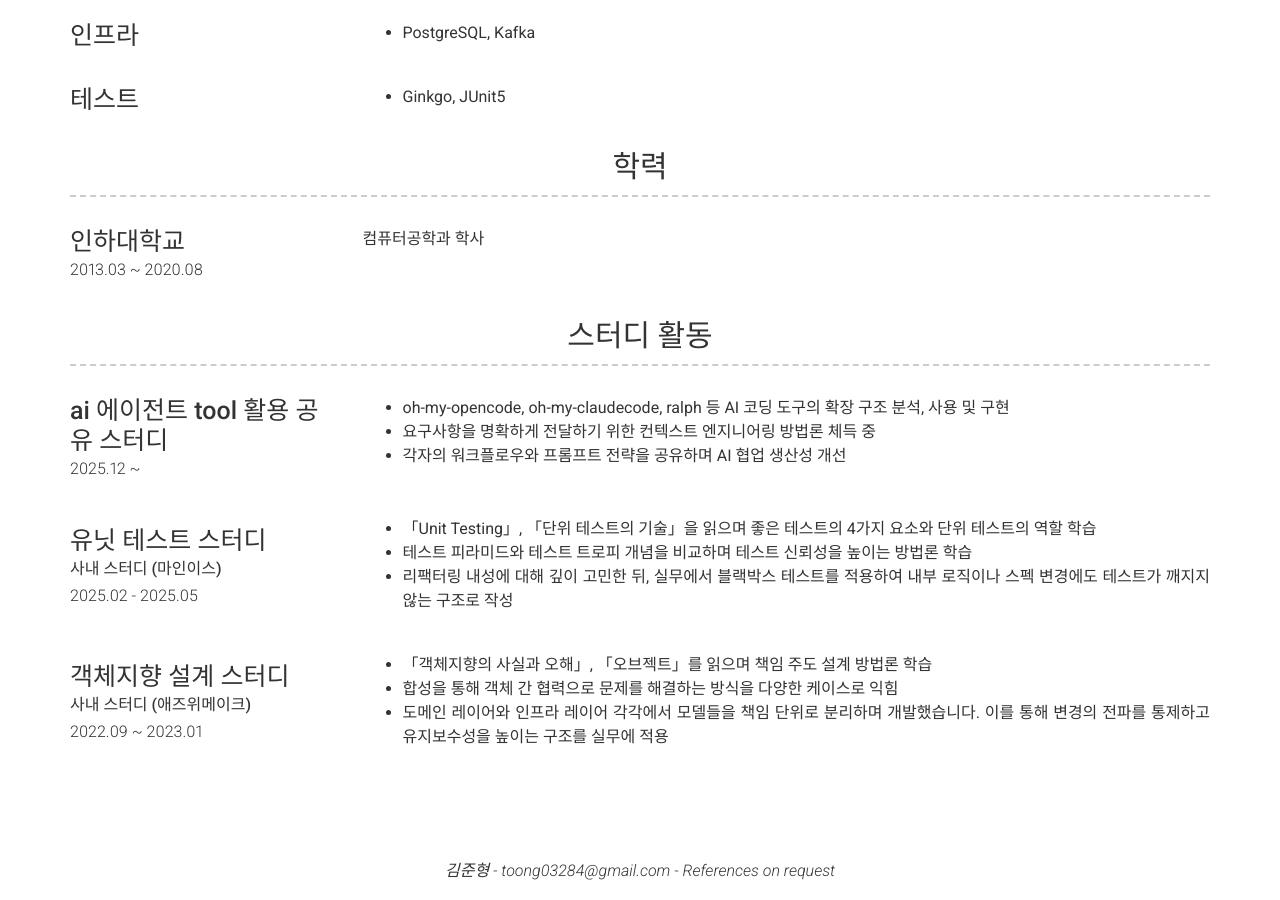
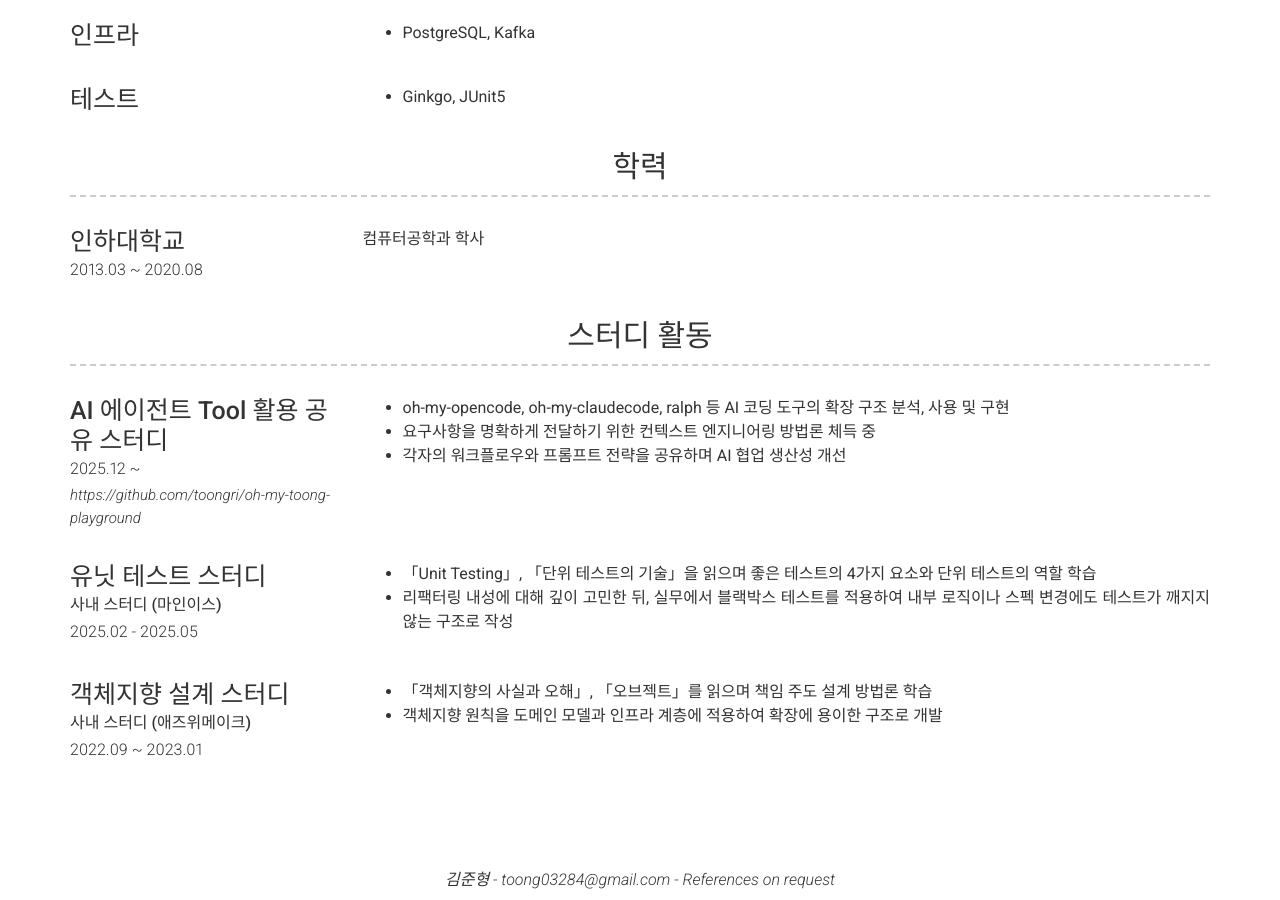
Before and after one commit to toongri/toongri.github.io, a Jekyll site: the page built from index.md, in a window 1280 px wide and 900 px high, scrolled down 3423 px. Built offline with Jekyll 4.4.1, drawn with Linux system fonts in a browser that asks for light colours; nearby versions of some CDN libraries.

Commit message:
Highlight AI agent study with GitHub link, streamline other studies
- Add oh-my-toong-playground repo link to AI study section
- Reduce other study descriptions to 2 bullets each for visual contrast

```diff
--- a/_config.yml
+++ b/_config.yml
@@ -190,7 +190,8 @@ content:
   - title: 스터디 활동
     layout: list
     content:
-      - title: ai 에이전트 tool 활용 공유 스터디
+      - title: AI 에이전트 Tool 활용 공유 스터디
+        link: https://github.com/toongri/oh-my-toong-playground
         caption: 2025.12 ~
         description: |
           - oh-my-opencode, oh-my-claudecode, ralph 등 AI 코딩 도구의 확장 구조 분석, 사용 및 구현
@@ -202,7 +203,6 @@ content:
         caption: 2025.02 - 2025.05
         description: |
           - 「Unit Testing」, 「단위 테스트의 기술」을 읽으며 좋은 테스트의 4가지 요소와 단위 테스트의 역할 학습
-          - 테스트 피라미드와 테스트 트로피 개념을 비교하며 테스트 신뢰성을 높이는 방법론 학습
           - 리팩터링 내성에 대해 깊이 고민한 뒤, 실무에서 블랙박스 테스트를 적용하여 내부 로직이나 스펙 변경에도 테스트가 깨지지 않는 구조로 작성
 
       - title: 객체지향 설계 스터디
@@ -210,8 +210,7 @@ content:
         caption: 2022.09 ~ 2023.01
         description: |
           - 「객체지향의 사실과 오해」, 「오브젝트」를 읽으며 책임 주도 설계 방법론 학습
-          - 합성을 통해 객체 간 협력으로 문제를 해결하는 방식을 다양한 케이스로 익힘
-          - 도메인 레이어와 인프라 레이어 각각에서 모델들을 책임 단위로 분리하며 개발했습니다. 이를 통해 변경의 전파를 통제하고 유지보수성을 높이는 구조를 실무에 적용
+          - 객체지향 원칙을 도메인 모델과 인프라 계층에 적용하여 확장에 용이한 구조로 개발
 
 # Footer
 footer_show_references: true
```
